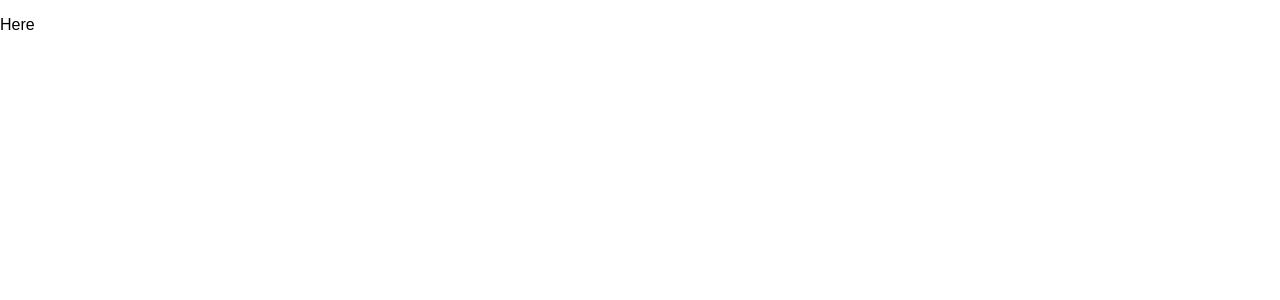
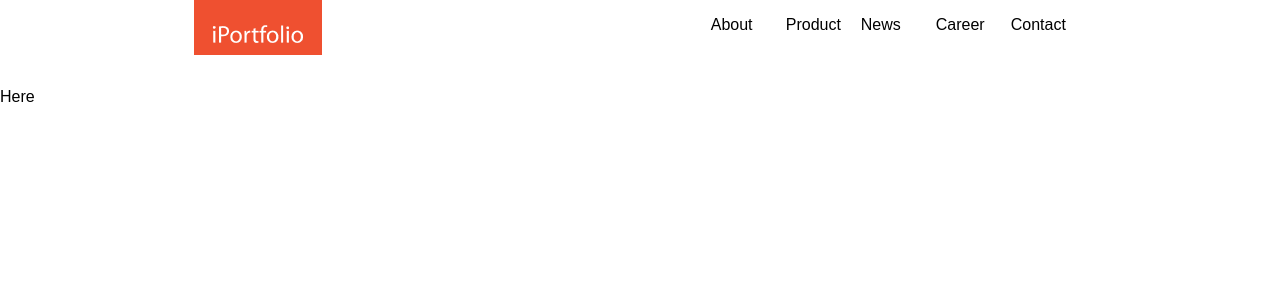
Before and after one commit to ipf-yychoi/ipf-homepage-new, a Gatsby app: page / in a window 1280 px wide. Shown: the top 300 px of the page. Built offline with nearby package versions, Linux system fonts and the light colour scheme; a web font is replaced by a local one.

Commit message:
Implement [Header] Add header component

```diff
--- /dev/null
+++ b/src/components/Header.tsx
@@ -0,0 +1,60 @@
+import React from "react";
+import styled from "styled-components";
+
+import logo from "../images/logo.png";
+
+const HeaderComponent = styled.header`
+  width: 100%;
+  height: 72px;
+
+  display: flex;
+  flex-direction: row;
+  justify-content: space-between;
+`;
+
+const Logo = styled.img`
+  width: 128px;
+  height: 55px;
+  margin: 0 auto;
+`;
+
+const Nav = styled.nav`
+  display: flex;
+  flex-direction: row;
+  align-items: flex-start;
+
+  height: 40px;
+  margin: auto;
+`;
+
+const Link = styled.li`
+  width: 75px;
+  height: 40px;
+`;
+
+function Header() {
+  return (
+    <HeaderComponent>
+      <Logo src={logo} />
+      <Nav>
+        <Link>
+          <a href="#">About</a>
+        </Link>
+        <Link>
+          <a href="#">Product</a>
+        </Link>
+        <Link>
+          <a href="#">News</a>
+        </Link>
+        <Link>
+          <a href="#">Career</a>
+        </Link>
+        <Link>
+          <a href="#">Contact</a>
+        </Link>
+      </Nav>
+    </HeaderComponent>
+  );
+}
+
+export default Header;
--- a/src/pages/index.tsx
+++ b/src/pages/index.tsx
@@ -3,12 +3,14 @@ import React from "react";
 import "../layouts/index.css";
 import GlobalStyles from "../layouts/global";
 
+import Header from "../components/Header";
 import Home from "./Home";
 
 function App() {
   return (
     <React.StrictMode>
       <GlobalStyles />
+      <Header />
       <Home />
     </React.StrictMode>
   );
```
Also changed, not shown: src/images/logo.png (added), src/images/logo.svg (deleted).
